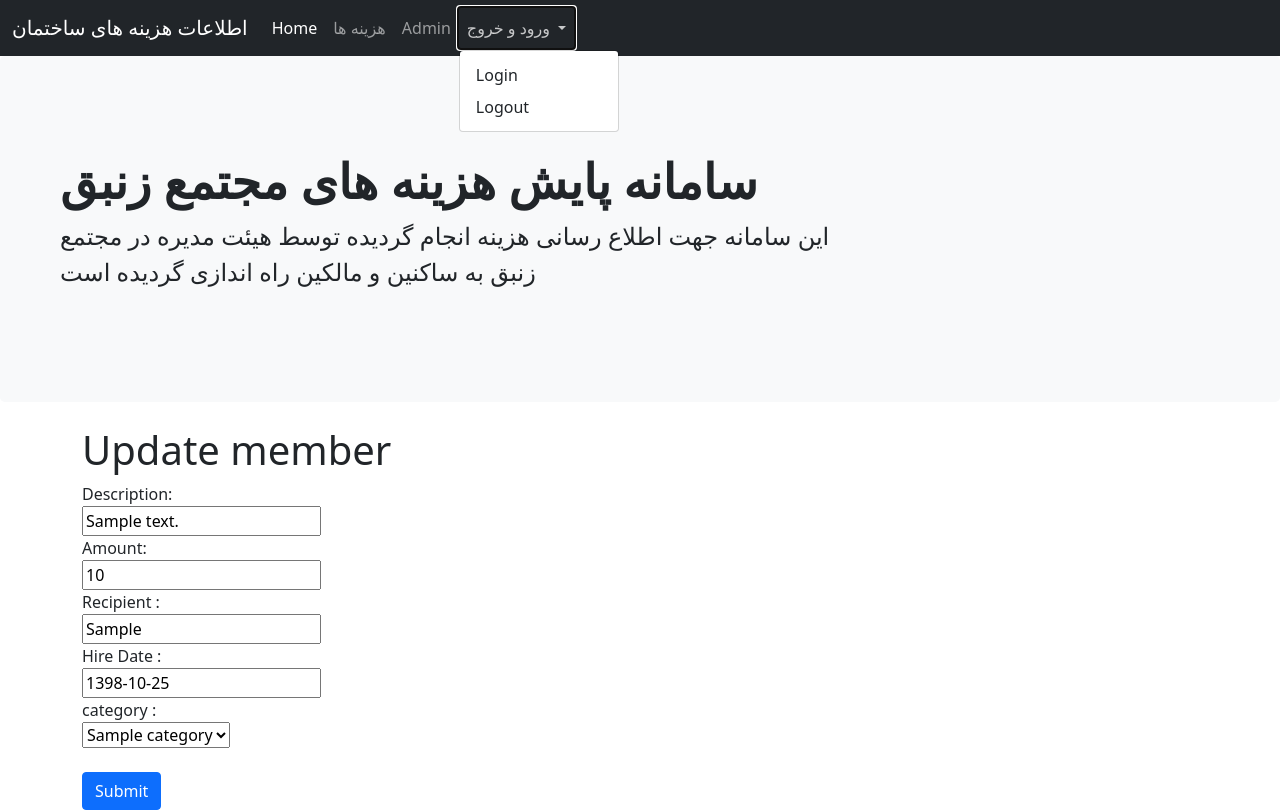
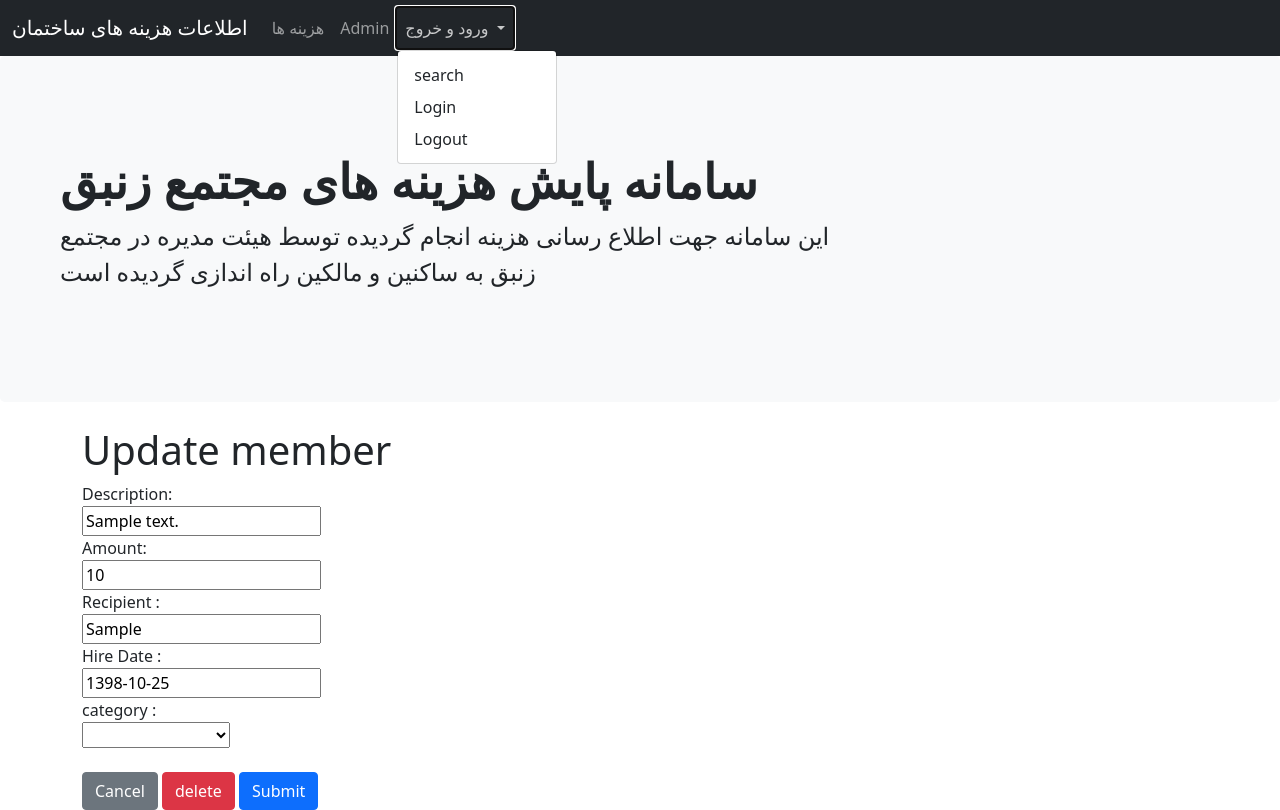
Before and after one commit to reza-sadegh/modirSakhteman, a Django app: page /cousts/update/1 in a window 1280 px wide, after a click on "ورود و خروج". Run offline with Django 4.2, Linux system fonts and the light colour scheme; tables that the repository leaves empty hold one stand-in row (values such as "Sample post"); some libraries are stand-ins or nearby versions.

Commit message:
modir sakhteman

```diff
--- a/Cousts/templates/all_cousts.html
+++ b/Cousts/templates/all_cousts.html
@@ -3,7 +3,7 @@
 
 {% block mymessage %}
     <div class="container">
-<p><a href="/searchmin" class="btn btn-primary">Search</a></p>
+<p><a href="/search_min" class="btn btn-primary">Search</a></p>
 
 <table class="table table-hover table-striped table-bordered text-center" >
 <thead class="table-dark">
--- a/Cousts/templates/cousts.html
+++ b/Cousts/templates/cousts.html
@@ -3,7 +3,7 @@
 
 {% block mymessage %}
     <div class="container">
-<p><a href="/searchform" class="btn btn-primary">Search</a></p>
+<p><a href="/search_form" class="btn btn-primary">Search</a></p>
 <table class="table table-hover table-striped table-bordered text-center" >
 <thead class="table-dark">
 <tr><th>ID</th><th>Description</th><th>Amount</th><th>Recipient</th><th>category_name</th><th>payTime</th><th>Actions</th></tr></thead>
@@ -15,8 +15,7 @@
 <td>{{ x.Recipient }}</td>
 <td>{{ x.category_name }}</td>
 <td><script>document.write(new Date('{{ x.payTime |slugify }}').toLocaleString("fa-IR",{year: 'numeric',month: 'numeric', day:'numeric'}),);</script></td>
-<td><a href="/cousts/delete/{{ x.id }}" class="btn btn-danger">delete</a>
-<a href="/cousts/update/{{ x.id }}" class="btn btn-primary">UPDATE</a></td>
+<td><a href="/cousts/update/{{ x.id }}" class="btn btn-primary">ویرایش</a></td>
 </tr>
 {% endfor %}
 </table>
--- a/Cousts/templates/mymaster.html
+++ b/Cousts/templates/mymaster.html
@@ -14,18 +14,14 @@
 <body>
 <nav class="navbar navbar-expand-lg navbar-dark bg-dark">
         <div class="container-fluid">
-          <a class="navbar-brand" href="#">اطلاعات هزینه های ساختمان</a>
+          <a class="navbar-brand" href="/">اطلاعات هزینه های ساختمان</a>
           <button class="navbar-toggler" type="button" data-bs-toggle="collapse" data-bs-target="#navbarNavDropdown" aria-controls="navbarNavDropdown" aria-expanded="false" aria-label="Toggle navigation">
             <span class="navbar-toggler-icon"></span>
           </button>
           <div class="collapse navbar-collapse" id="navbarNavDropdown">
             <ul class="navbar-nav">
               <li class="nav-item">
-                <a class="nav-link active" aria-current="page" href="/">Home</a>
-              </li>
-              <li class="nav-item">
                 <a class="nav-link" href="/cousts">هزینه ها</a>
-
               </li>
               <li class="nav-item">
                 <a class="nav-link" href="/admin/">Admin</a>
@@ -35,6 +31,7 @@
                   ورود و خروج
                 </a>
                 <ul class="dropdown-menu" aria-labelledby="navbarDropdownMenuLink">
+                    <li><a class="dropdown-item" href="/search_rep/?start_date=&end_date=&category=[ALL]&page=1">search</a></li>
                   <li><a class="dropdown-item" href="/accounts/login/">Login</a></li>
                   <li><a class="dropdown-item" href="/accounts/logout/">Logout</a></li>
                 </ul>
@@ -44,7 +41,7 @@
         </div>
       </nav>
 
-    <div class="p-5 mb-4 bg-light rounded-3">
+<div class="p-5 mb-4 bg-light rounded-3">
       <div class="container-fluid py-5">
         <h1 class="display-5 fw-bold">سامانه پایش  هزینه های مجتمع زنبق</h1>
         <p class="col-md-8 fs-4">این سامانه جهت اطلاع رسانی هزینه انجام گردیده توسط هیئت مدیره در مجتمع زنبق به ساکنین و مالکین راه اندازی گردیده است  </p>
--- a/Cousts/templates/search_rep.html
+++ b/Cousts/templates/search_rep.html
@@ -3,7 +3,7 @@
 
 {% block mymessage %}
     <div class="container">
-<p><a href="/searchmin" class="btn btn-primary">Search</a></p>
+<p><a href="/search_min" class="btn btn-primary">Search</a></p>
 <p>  تعداد رکوردها : {{ cnt }}   </p>
 <p>جمع هزینه :<script>document.write(({{ sum.Amount__sum }}).toLocaleString("fa-IR"))</script></p>
 <table class="table table-hover table-striped table-bordered text-center" >
--- a/Cousts/templates/search_res.html
+++ b/Cousts/templates/search_res.html
@@ -3,7 +3,7 @@
 
 {% block mymessage %}
     <div class="container">
-    <p><a href="/searchform" class="btn btn-primary">Search</a></p>
+    <p><a href="/search_form" class="btn btn-primary">Search</a></p>
 <p>  تعداد رکوردها : {{ cnt }}   </p>
 <p>جمع هزینه :<script>document.write(({{ sum.Amount__sum }}).toLocaleString("fa-IR"))</script></p>
 <table class="table table-hover table-striped table-bordered text-center" >
@@ -17,8 +17,7 @@
 <td>{{ x.Recipient }}</td>
 <td>{{ x.category_name }}</td>
 <td><script>document.write(new Date('{{ x.payTime |slugify }}').toLocaleString("fa-IR",{year: 'numeric',month: 'numeric', day:'numeric'}),);</script></td>
-<td><a href="/cousts/delete/{{ x.id }}" class="btn btn-danger">delete</a>
-<a href="/cousts/update/{{ x.id }}" class="btn btn-primary">UPDATE</a></td>
+<td><a href="/cousts/update/{{ x.id }}" class="btn btn-primary">ویرایش</a></td>
 </tr>
 {% endfor %}
 </table>
--- a/Cousts/templates/update.html
+++ b/Cousts/templates/update.html
@@ -29,14 +29,16 @@ Hire Date : <br>
     </script>
 
 category : <br>
-    <select name="category" id="category">
+    <select name="category" id="cat">
         {% for x in categories %}
             <option value="{{ x.category_name }}">{{ x.category_name }}</option>
         {% endfor %}
     </select><br><br>
-<script>document.getElementById('skl').value = '{{ employee.skill }}';</script>
-
+    <script>document.getElementById('cat').value = '{{ coust.category_name }}';</script>
+    <a href="/cousts/" class="btn btn-secondary">Cancel</a>
+    <a href="/cousts/delete/{{ coust.id }}" class="btn btn-danger">delete</a>
     <input type="submit" value="Submit" class="btn btn-primary">
 </form>
+
 </div>
 {% endblock %}
--- a/Cousts/urls.py
+++ b/Cousts/urls.py
@@ -2,7 +2,7 @@ from django.urls import path
 from . import views
 
 urlpatterns = [
-    # path('', views.home,name='home'),
+    path('home/', views.search_min_rep,name='home'),
     # path('', views.HomeView.as_view()),
     path('',views.all_cousts,name='all_cousts'),
     path('cousts/', views.cousts, name='cousts'),
@@ -11,8 +11,8 @@ urlpatterns = [
     path('cousts/delete/<int:id>', views.delete, name='delete'),
     path('cousts/update/<int:id>', views.update, name='update'),
     path('cousts/update/updaterecord/<int:id>', views.updaterecord, name='updaterecord'),
-    path('searchform/', views.search_form, name='search_forms'),
-    path('searchmin/', views.search_min, name='search_min'),
+    path('search_form/', views.search_form, name='search_forms'),
+    path('search_min/', views.search_min, name='search_min'),
     path('search_res/', views.search_res, name='search_res'),
     path('search_rep/', views.search_rep, name='search_rep'),
     ]
--- a/Cousts/views.py
+++ b/Cousts/views.py
@@ -16,17 +16,36 @@ class HomeView(TemplateView):
     extra_context = {'myname':'reza','rdate':nowt}
 
 @login_required(login_url='/accounts/login/')
-def cousts(request):
-  current_user = request.user
-  grps=request.user.groups.all()
-  if(current_user.groups.filter(name='manager').exists()):
-    cousts = Cousts.objects.all()
-    page_num = request.GET.get('page', 1)
-    paginator = Paginator(cousts, 3)
-    page_obj = paginator.page(page_num)
-    return render(request, 'cousts.html', {'page_obj': page_obj})
+def all_cousts(request):
+  # cousts = Cousts.objects.all().order_by('-payTime')
+  # page_num = request.GET.get('page', 1)
+  # paginator = Paginator(cousts, 3)
+  # page_obj = paginator.page(page_num)
+  # return render(request, 'all_cousts.html', {'page_obj': page_obj,'cnt':Cousts.objects.count,'sum':Cousts.objects.aggregate(Sum('Amount'))})
+  return redirect('/search_rep/?start_date=&end_date=&category=[ALL]&page=1')
+def search_min(request):
+  categories = Categories.objects.all()
+  return render(request,'search_min.html',{"categories":categories})
+
+def search_rep(request):
+
+  if (request.GET['start_date']): start_date = request.GET['start_date']
+  else: start_date=dt.datetime.strptime("2000-01-01", "%Y-%m-%d").date()
+
+  if (request.GET['end_date']): end_date = request.GET['end_date']
+  else: end_date=dt.datetime.strptime("2090-01-01", "%Y-%m-%d").date()
+
+  if (request.GET['category']=='[ALL]'):
+    cousts = Cousts.objects.filter(payTime__gte=start_date, payTime__lte=end_date).order_by('-payTime')
   else:
-    return redirect('/accounts/login/')
+    category = request.GET['category']
+    cousts = Cousts.objects.filter(payTime__gte=start_date, payTime__lte=end_date,category_name=category).order_by('-payTime')
+
+  # cousts = Cousts.objects.all()
+  page_num = request.GET.get('page', 1)
+  paginator = Paginator(cousts, 3)
+  page_obj = paginator.page(page_num)
+  return render(request, 'search_rep.html', {'page_obj': page_obj,'cnt':cousts.count,'sum':cousts.aggregate(Sum('Amount'))})
 
 def add(request):
   categories = Categories.objects.all()
@@ -79,6 +98,20 @@ def updaterecord(request, id):
   return HttpResponseRedirect(reverse('cousts'))
 
 @login_required(login_url='/accounts/login/')
+def cousts(request):
+  current_user = request.user
+  grps=request.user.groups.all()
+  if(current_user.groups.filter(name='manager').exists()):
+    # cousts = Cousts.objects.all()
+    # page_num = request.GET.get('page', 1)
+    # paginator = Paginator(cousts, 3)
+    # page_obj = paginator.page(page_num)
+    # return render(request, 'cousts.html', {'page_obj': page_obj})
+    return redirect('/search_res/?description=&recipient=&minamount=&maxamount=&start_date=&end_date=&category=[ALL]&page=1')
+  else:
+    return redirect('/accounts/login/')
+
+@login_required(login_url='/accounts/login/')
 def search_form(request):
   categories = Categories.objects.all()
   return render(request,'search_form.html',{"categories":categories})
@@ -113,35 +146,25 @@ def search_res(request):
   page_obj = paginator.page(page_num)
   return render(request, 'search_res.html', {'page_obj': page_obj, 'cnt':cousts.count, 'sum':cousts.aggregate(Sum('Amount'))})
 
-def search_min(request):
+def search_min_rep(request):
+
+  # if(request.method=='GET'):
   categories = Categories.objects.all()
-  return render(request,'search_min.html',{"categories":categories})
+  if ('startt_date' in request.GET and request.GET['start_date']): start_date = request.GET['start_date']
+  else: start_date = dt.datetime.strptime("2000-01-01", "%Y-%m-%d").date()
 
-def search_rep(request):
-
-  if (request.GET['start_date']): start_date = request.GET['start_date']
-  else: start_date=dt.datetime.strptime("2000-01-01", "%Y-%m-%d").date()
-
-  if (request.GET['end_date']): end_date = request.GET['end_date']
+  if ('end_date' in request.GET and request.GET['end_date']): end_date = request.GET['end_date']
   else: end_date=dt.datetime.strptime("2090-01-01", "%Y-%m-%d").date()
 
-  if (request.GET['category']=='[ALL]'):
-    cousts = Cousts.objects.filter(payTime__gte=start_date, payTime__lte=end_date)
+  if ('category'in request.GET ):category= request.GET['category']
+  else:category='[ALL]'
+  if (category=='[ALL]'):
+    cousts = Cousts.objects.filter(payTime__gte=start_date, payTime__lte=end_date).order_by('-payTime').order_by('-payTime')
   else:
-    category = request.GET['category']
-    cousts = Cousts.objects.filter(payTime__gte=start_date, payTime__lte=end_date,category_name=category)
+    cousts = Cousts.objects.filter(payTime__gte=start_date, payTime__lte=end_date,category_name=category).order_by('-payTime')
 
-  # cousts = Cousts.objects.all()
-  page_num = request.GET.get('page', 1)
-  paginator = Paginator(cousts, 3)
-  page_obj = paginator.page(page_num)
-  return render(request, 'search_rep.html', {'page_obj': page_obj,'cnt':cousts.count,'sum':cousts.aggregate(Sum('Amount'))})
-
-@login_required(login_url='/accounts/login/')
-def all_cousts(request):
-  cousts = Cousts.objects.all()
   page_num = request.GET.get('page', 1)
   paginator = Paginator(cousts, 3)
   page_obj = paginator.page(page_num)
 
-  return render(request, 'all_cousts.html', {'page_obj': page_obj,'cnt':Cousts.objects.count,'sum':Cousts.objects.aggregate(Sum('Amount'))})
+  return render(request, 'search_min_rep.html', {'page_obj': page_obj,'cnt':cousts.count,'sum':cousts.aggregate(Sum('Amount')),'categories':categories})
```
Also changed, not shown: Cousts/templates/search_min_rep.html (added, +92 -0 lines).
